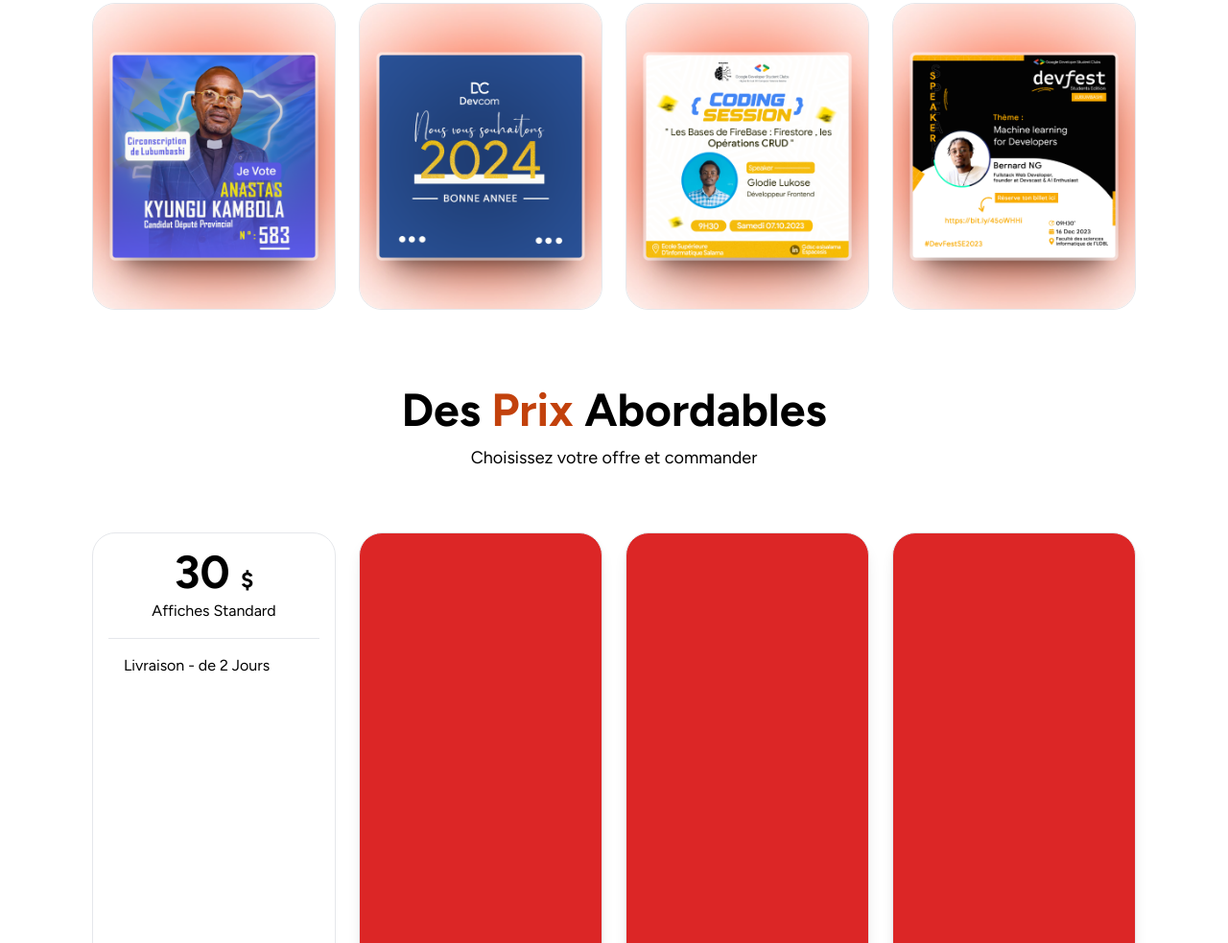
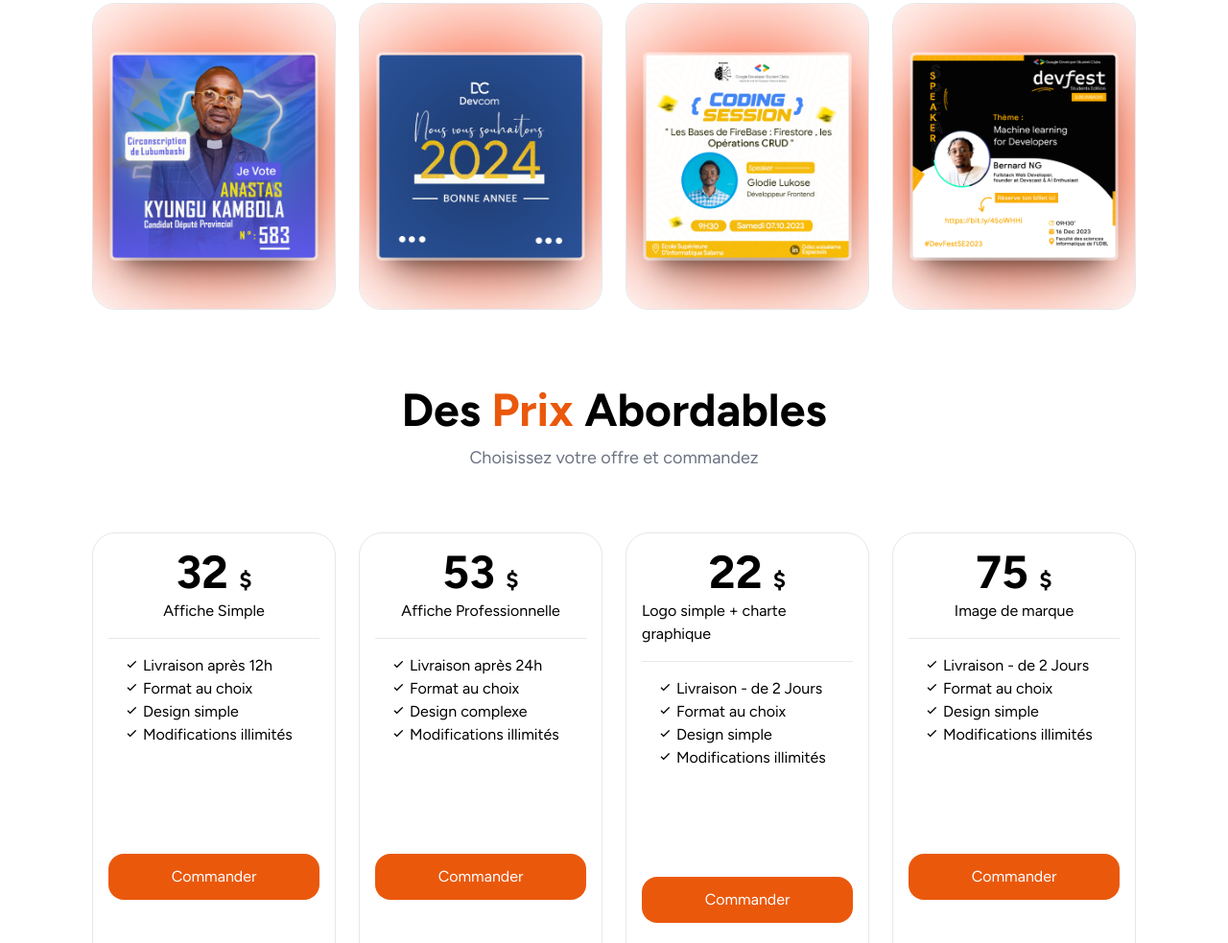
Before and after one commit to Likeur/shoot-off-agency, a website built with webpack: page index.html in a window 1280 px wide. Shown: the part 1817-2800 px from the top of the page at 96% size. Built offline with nearby package versions, Linux system fonts and the light colour scheme; a script that the page names is missing.

Commit message:
working on pricing section

```diff
--- a/index.html
+++ b/index.html
@@ -42,10 +42,10 @@
             <div class="grid gap-4 place-content-center">
                 <div class="flex text-gray-900 flex-col items-center">
                     <h2 class="text-4xl lg:text-7xl lg:w-[80vw] text-center font-extrabold">Nous réalisons des <span class="text-orange-600">affiches</span> et <span class="text-orange-600">logos</span> Professionnels</h2>
-                    <p class="text-center text-lg mt-8 lg:w-[40vw]">Démarquez vous avec une image de marque Professionnelle et un design qui repond à vos besoins, nous avons une offre tout en un</p>
+                    <p class="text-center text-lg mt-8 lg:w-[40vw]">Démarquez vous avec une image de marque Professionnelle et un design qui repond à vos besoins, nous avons des offres tout en un</p>
                 </div>
                 <div class="flex flex-col lg:flex-row mt-4 lg:items-center lg:justify-center lg:mt-8">
-                    <a href="" class="block bg-gray-900 text-center p-3 text-white text-lg lg:p-4 px-7 rounded-full">Nos Tarifs</a>
+                    <a href="#pricing" class="block bg-gray-900 text-center p-3 text-white text-lg lg:p-4 px-7 rounded-full">Nos Tarifs</a>
                     <a href="" class="block border mt-5 text-center p-3 lg:mt-0 lg:w-max font-medium border-orange-600 lg:ml-4 lg:p-4 px-7 rounded-full relative">
                         Prendre un RDV
                     </a>
@@ -73,7 +73,7 @@
         <!-- Logo section -->
         <section class="p-4 lg:p-6">
             <div class="flex justify-center">
-                <p class="text-center text-lg">On a Travaillé avec +30 Clients</p>
+                <p class="text-center text-lg text-gray-500">On a Travaillé avec +30 Clients</p>
             </div>
             <div class="mt-5 flex justify-center">
                 <div class="grid lg:w-[80vw] lg:grid-cols-4 grid-cols-2">
@@ -90,8 +90,8 @@
         <section id="project_section" class="lg:container lg:mx-auto p-4 lg:p-6 mt-8 mb-8">
             <div>
                 <div class="mb-8">
-                    <p class="text-3xl text-center font-bold lg:text-5xl">Nos Récents <span class="text-orange-700">Projets</span></p>
-                    <p class="text-center text-lg mb-8 mt-3">jetez un oeil à nos récents travaux</p>
+                    <p class="text-3xl text-center font-bold lg:text-5xl">Nos Récents <span class="text-orange-600">Projets</span></p>
+                    <p class="text-center text-lg mb-8 mt-3 text-gray-500">jetez un oeil à nos récents travaux</p>
                 </div>
                 <div class="flex justify-center mt-8">
                     <div class="grid gap-4 mt-8 w-full lg:w-[85vw] lg:gap-6 lg:grid-cols-4">
@@ -125,34 +125,74 @@
         </section>
 
         <!-- Pricing section -->
-        <section id="project_section" class="lg:container lg:mx-auto p-4 lg:p-6 mt-8 mb-8">
+        <section id="pricing" class="lg:container lg:mx-auto p-4 lg:p-6 mt-8 mb-8">
             <div>
                 <div class="mb-8">
-                    <p class="text-3xl text-center font-bold lg:text-5xl">Des <span class="text-orange-700">Prix</span> Abordables</p>
-                    <p class="text-center text-lg mb-8 mt-3">Choisissez votre offre et commander</p>
+                    <p class="text-3xl text-center font-bold lg:text-5xl">Des <span class="text-orange-600">Prix</span> Abordables</p>
+                    <p class="text-center text-lg mb-8 mt-3 text-gray-500">Choisissez votre offre et commandez</p>
                 </div>
                 <div class="flex justify-center mt-8">
-                    <div class="grid gap-4 mt-8 w-full lg:w-[85vw] lg:gap-6 lg:grid-cols-4">
+                    <div class="grid gap-4 mt-8 w-full lg:w-[85vw] lg:gap-6 md:grid-cols-2 lg:grid-cols-4">
+                        <div class="h-[60vh] rounded-3xl p-4 border relative">
+                            <div class="flex flex-col items-center">
+                                <h3 class="text-5xl font-bold">32 <span class="text-2xl">$</span></h3>
+                                <p class="mt-1">Affiche Simple</p>
+                            </div>
+                            <div class="mt-4 border-t p-4">
+                                <p><span><i class='bx bx-check'></i></span> Livraison après 12h</p>
+                                <p><span><i class='bx bx-check'></i></span> Format au choix</p>
+                                <p><span><i class='bx bx-check'></i></span> Design simple</p>
+                                <p><span><i class='bx bx-check'></i></span> Modifications illimités</p>
+                            </div>
+                            <div class=" flex items-end h-[18vh]">
+                                <a href="" class="p-3 block text-center bg-orange-600 text-white rounded-2xl w-full">Commander</a href="">
+                            </div>
+                        </div>
                         <div class="h-[60vh] rounded-3xl p-4 border">
                             <div class="flex flex-col items-center">
-                                <h3 class="text-5xl font-bold">30 <span class="text-2xl">$</span></h3>
-                                <p class="mt-1">Affiches Standard</p>
+                                <h3 class="text-5xl font-bold">53 <span class="text-2xl">$</span></h3>
+                                <p class="mt-1">Affiche Professionnelle</p>
                             </div>
                             <div class="mt-4 border-t p-4">
-                                <p><span></span> Livraison - de 2 Jours</p>
+                                <p><span><i class='bx bx-check'></i></span> Livraison après 24h</p>
+                                <p><span><i class='bx bx-check'></i></span> Format au choix</p>
+                                <p><span><i class='bx bx-check'></i></span> Design complexe</p>
+                                <p><span><i class='bx bx-check'></i></span> Modifications illimités</p>
+                            </div>
+                            <div class=" flex items-end h-[18vh]">
+                                <a href="" class="p-3 block text-center bg-orange-600 text-white rounded-2xl w-full">Commander</a href="">
                             </div>
                         </div>
-                        <div class="h-[60vh] bg-red-600 rounded-3xl border shadow-lg">
-
+                        <div class="h-[60vh] rounded-3xl p-4 border">
+                            <div class="flex flex-col items-center">
+                                <h3 class="text-5xl font-bold">22 <span class="text-2xl">$</span></h3>
+                                <p class="mt-1">Logo simple + charte graphique</p>
+                            </div>
+                            <div class="mt-4 border-t p-4">
+                                <p><span><i class='bx bx-check'></i></span> Livraison - de 2 Jours</p>
+                                <p><span><i class='bx bx-check'></i></span> Format au choix</p>
+                                <p><span><i class='bx bx-check'></i></span> Design simple</p>
+                                <p><span><i class='bx bx-check'></i></span> Modifications illimités</p>
+                            </div>
+                            <div class=" flex items-end h-[18vh]">
+                                <a href="" class="p-3 block text-center bg-orange-600 text-white rounded-2xl w-full">Commander</a href="">
+                            </div>
                         </div>
-                        <div class="h-[60vh] bg-red-600 rounded-3xl border overflow-hidden shadow-lg">
-
+                        <div class="h-[60vh] rounded-3xl p-4 border">
+                            <div class="flex flex-col items-center">
+                                <h3 class="text-5xl font-bold">75 <span class="text-2xl">$</span></h3>
+                                <p class="mt-1">Image de marque</p>
+                            </div>
+                            <div class="mt-4 border-t p-4">
+                                <p><span><i class='bx bx-check'></i></span> Livraison - de 2 Jours</p>
+                                <p><span><i class='bx bx-check'></i></span> Format au choix</p>
+                                <p><span><i class='bx bx-check'></i></span> Design simple</p>
+                                <p><span><i class='bx bx-check'></i></span> Modifications illimités</p>
+                            </div>
+                            <div class=" flex items-end h-[18vh]">
+                                <a href="" class="p-3 block text-center bg-orange-600 text-white rounded-2xl w-full">Commander</a href="">
+                            </div>
                         </div>
-                        <div class="h-[60vh] bg-red-600 rounded-3xl border overflow-hidden shadow-lg">
-
-                        </div>
-
-
                     </div>
                 </div>
             </div>
@@ -165,7 +205,7 @@
                 <div>
                     <h1 class="text-2xl lg:text-4xl font-extrabold text-gray-900 ">Shoot Off.</h1>
                 </div>
-                <div class="lg:w-[70vw] flex justify-center">
+                <div class="lg:w-[70vw] mt-8 lg:mt-0 flex justify-center">
                     <ul class="grid grid-cols-2  gap-4 lg:gap-6 lg:grid-cols-3">
                         <li><a href="">Acceuil</a></li>
                         <li><a href="">Réalisation</a></li>
```
Also changed, not shown: src/css/output.css.
